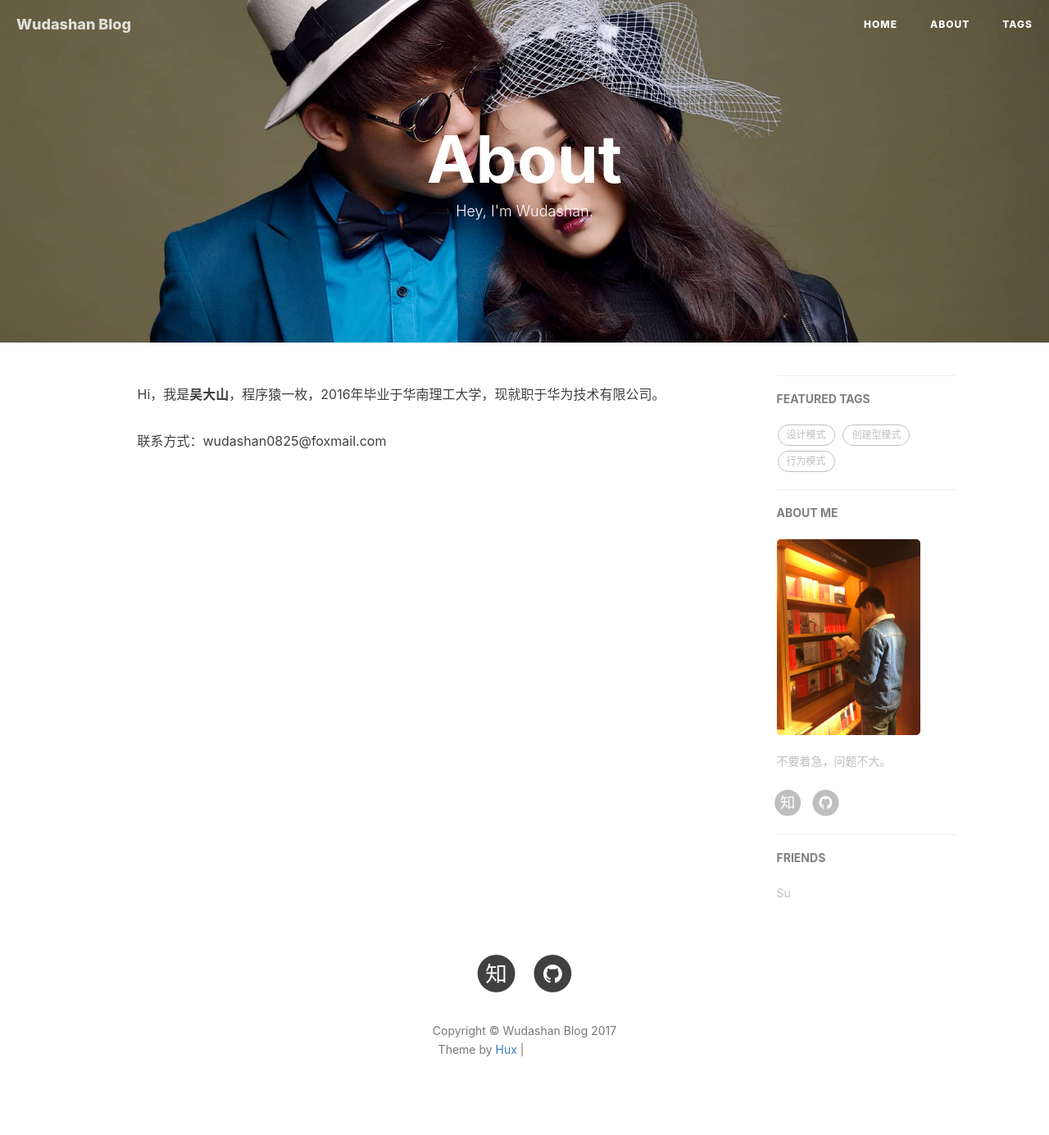
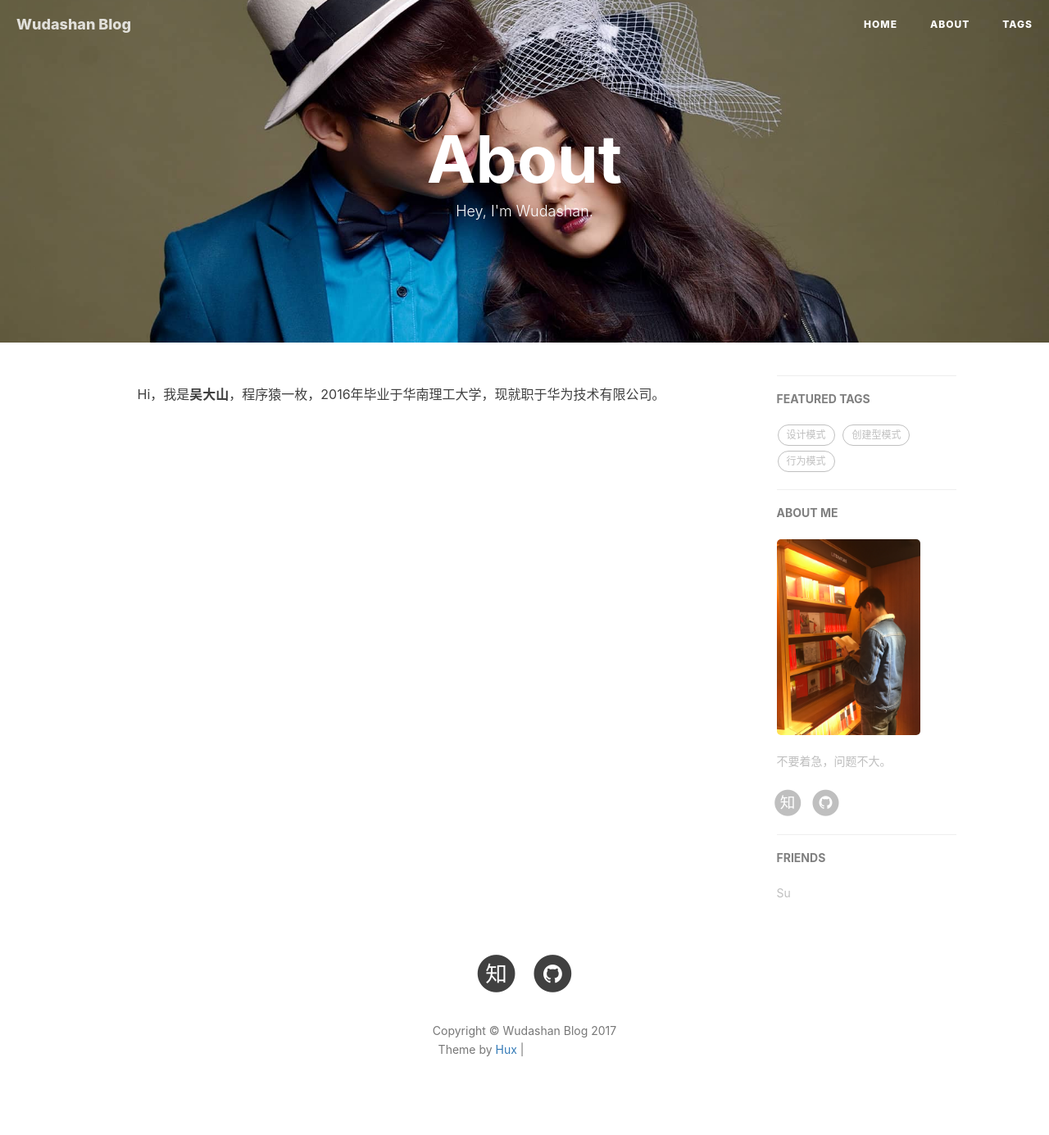
Before and after one commit to wudashan/wudashan.github.io, a Jekyll site: the page built from about.html, in a window 1280 px wide. Shown: the whole page at 82% size. Built offline with Jekyll 4.4.1, drawn with Linux system fonts in a browser that asks for light colours; nearby versions of some CDN libraries; comment, search, counter and statistics services are not loaded; grey boxes are pictures that could not be loaded.

Commit message:
取消邮件

```diff
--- a/about.html
+++ b/about.html
@@ -12,7 +12,5 @@ header-img: "img/about-bg.jpg"
     <!--copied from markdown -->
     <p>Hi，我是<strong>吴大山</strong>，程序猿一枚，2016年毕业于华南理工大学，现就职于华为技术有限公司。</p>
 
-    <p>联系方式：wudashan0825@foxmail.com</p>
-
 
 </div>
```
